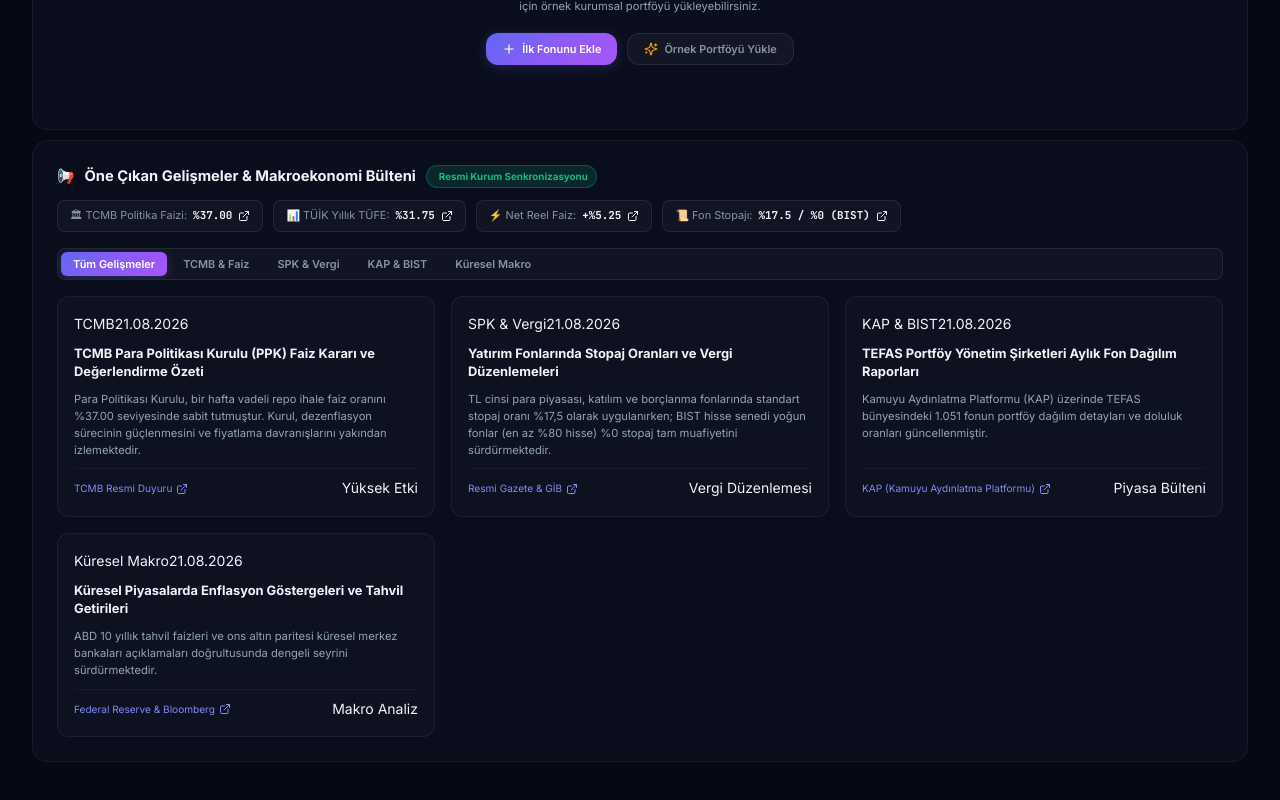
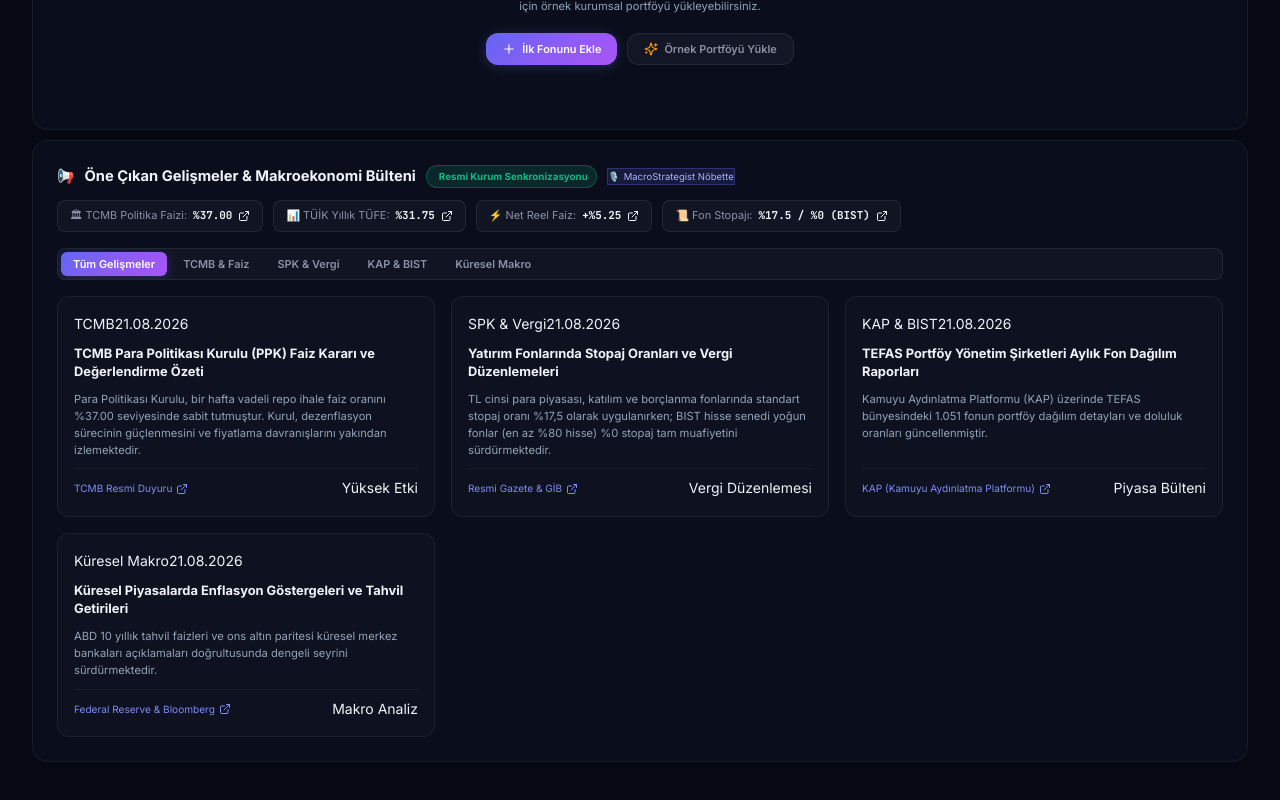
Before and after one commit to Cagrik34/zenith-atlas, a React (Vite) app: page / in a window 1280 px wide. Shown: the part 863-1663 px from the top of the page. Built offline with nearby package versions, Linux system fonts and the light colour scheme; no server answers.

Commit message:
feat(macro): link MacroStrategist sentinel badge to live MacroNewsStrip feed

```diff
--- a/src/components/dashboard/MacroNewsStrip.tsx
+++ b/src/components/dashboard/MacroNewsStrip.tsx
@@ -42,6 +42,9 @@ export const MacroNewsStrip: React.FC = () => {
           <h3>Öne Çıkan Gelişmeler & Makroekonomi Bülteni</h3>
           <span className="macro-sync-badge">
             <span className="dot"></span>Resmi Kurum Senkronizasyonu
+          </span>
+          <span className="badge badge-primary" style={{ fontSize: '0.68rem', display: 'inline-flex', alignItems: 'center', gap: '4px', background: 'rgba(99, 102, 241, 0.15)', border: '1px solid rgba(99, 102, 241, 0.3)', color: '#A5B4FC' }}>
+            <span>🎙️</span> MacroStrategist Nöbette
           </span>
         </div>
 
```
